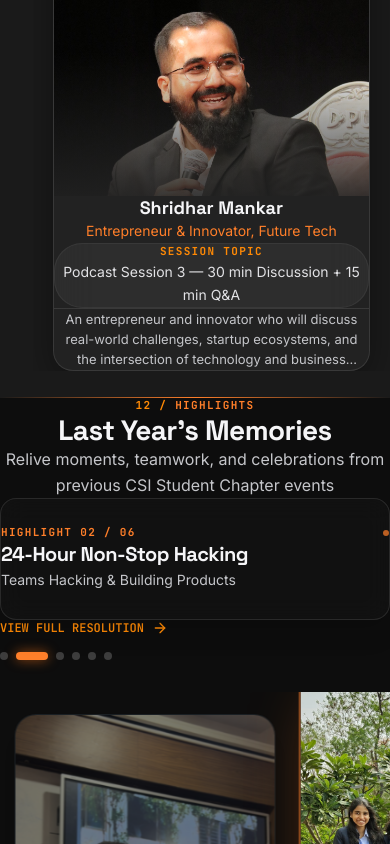
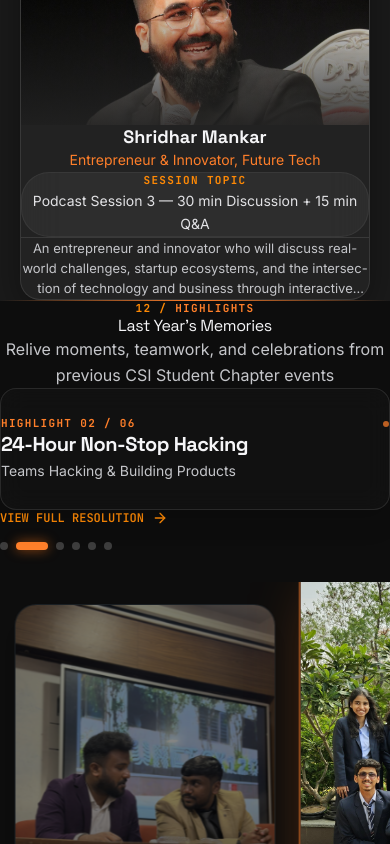
Before and after one commit to HarshalAndhale9657/Hack-The-Cube, a Next.js app: page / in a window 390 px wide. Shown: the part 3130-3974 px from the top of the page. Built offline with nearby package versions, Linux system fonts and the light colour scheme.

Commit message:
feat: inject modular plug-and-play animations for prize pool text and cards

```diff
--- a/src/app/page.tsx
+++ b/src/app/page.tsx
@@ -36,7 +36,7 @@ export default function SinglePageHome() {
       </section>
 
       <GradientDivider />
-      <div style={{ marginLeft: "8.5%" }}>
+
       {/* 04. Learn & Engage — Technical Talk Show & Keynotes */}
       <SectionContainer id="speakers">
         <SectionHeading
@@ -44,17 +44,17 @@ export default function SinglePageHome() {
           overline="Learn & Engage"
           title="Interactive Podcast Sessions & Speakers"
           subtitle="3 industry professionals in podcast-style discussions (30 min each + 15 min Q&A) — questions sourced from registered participants"
-        /><br></br>
+        />
         <SpeakerGrid speakers={speakers} />
       </SectionContainer>
-      </div><br></br>
+
       <GradientDivider />
 
       {/* 12. Highlights — Last Year's Memories (Self-contained Sticky Scroll Section) */}
       <GalleryGrid />
 
       <GradientDivider />
-      <div style={{ marginLeft: "8.5%" }}>
+
       {/* 02. Understand — About the Hackathon */}
       <SectionContainer id="about">
         <SectionHeading
@@ -62,29 +62,26 @@ export default function SinglePageHome() {
           overline="Understand"
           title="About the Hackathon"
           subtitle="Discover the mission, vision, and objectives behind Hack the Cube 2026"
-        /><br></br>
+        />
         <EventInfoBlock />
       </SectionContainer>
-      </div><br></br>
+
       <GradientDivider />
 
       {/* 03. Explore Tracks — Industry Innovation Domains */}
-      <div style={{ marginLeft: "9%" }}>
       <SectionContainer id="tracks">
         <SectionHeading
           number="03"
           overline="Explore Tracks"
           title="Industry Innovation Domains"
           subtitle="Swipe through our specialized challenge tracks engineered for maximum impact"
-        /><br></br>
+        />
         <IndustryCarousel />
       </SectionContainer>
-      </div><br></br>
 
       <GradientDivider />
 
       {/* 05. Schedule — 24-Hour Event Itinerary */}
-      <div style={{ marginLeft: "8.5%" }}>
       <SectionContainer id="timeline">
         <SectionHeading
           number="05"
@@ -94,27 +91,24 @@ export default function SinglePageHome() {
         />
         <TimelineRail events={timelineEvents} />
       </SectionContainer>
-      </div><br></br>
 
       <GradientDivider />
 
       {/* 06. Rewards & Perks — ₹1,50,000 Prize Pool */}
-      <div style={{ marginLeft: "8.5%" }}>
       <SectionContainer id="prizes">
         <SectionHeading
           number="06"
           overline="Rewards & Perks"
           title="₹1,50,000 Prize Pool"
+          titleClassName="animate-shimmer"
           subtitle="3 Track Winners (₹35,000 each) + 3 Runners-Up (₹15,000 each) + 2 Special Recognition Awards with exclusive goodies"
-        /><br></br>
+        />
         <PrizePodium prizePool={prizePool} />
       </SectionContainer>
-      </div><br></br>
 
       <GradientDivider />
 
       {/* 07. Challenges — Problem Statements */}
-      <div style={{ marginLeft: "8.5%" }}>
       <SectionContainer id="problems">
         <SectionHeading
           number="07"
@@ -124,35 +118,30 @@ export default function SinglePageHome() {
         />
         <ProblemStatementsBlock />
       </SectionContainer>
-      </div><br></br>
 
       <GradientDivider />
 
       {/* 08. Partnership — Backed by Industry Leaders */}
-      <br></br>
-      <div style={{ marginLeft: "8.5%" }}>
       <SectionContainer id="sponsors">
         <SectionHeading
           number="08"
           overline="Partnership"
           title="Backed by Industry Leaders"
           subtitle="Our sponsors powering Hack the Cube 2026"
-        /><br></br>
+        />
         <SponsorGrid />
       </SectionContainer>
-      </div><br></br>
 
       <GradientDivider />
 
       {/* 09. Organizers — Meet the Team */}
-      <div style={{ marginLeft: "8.5%" }}>
       <SectionContainer id="team">
         <SectionHeading
           number="09"
           overline="Organizers"
           title="Meet the Team"
           subtitle="The student leads and faculty advisors behind CSI Student Chapter's flagship hackathon"
-        /><br></br>
+        />
         <div className="w-full space-y-12">
           <div>
             <h3 className="text-overline text-orange-500 mb-6 text-center font-mono">Core Organizers</h3>
@@ -167,42 +156,37 @@ export default function SinglePageHome() {
             <TeamGrid members={teamMembers} category="student-coordinator" />
           </div>
         </div>
-      </SectionContainer></div>
+      </SectionContainer>
 
       <GradientDivider />
 
       {/* 10. Institutional Guidance — College Leadership */}
-      <div style={{ marginLeft: "8.5%" }}>
       <SectionContainer id="leadership">
         <SectionHeading
           number="10"
           overline="Institutional Guidance"
           title="College Leadership"
           subtitle="Messages of encouragement from our Director and Head of Department"
-        /><br></br>
+        />
         <LeadershipGrid members={leadershipMembers} />
       </SectionContainer>
-      </div><br></br>
 
       <GradientDivider />
 
       {/* 11. Location & Facilities — Venue & Logistics */}
-      <div style={{ marginLeft: "8.5%" }}>
       <SectionContainer id="venue">
         <SectionHeading
           number="11"
           overline="Location & Facilities"
           title="Venue & Logistics"
           subtitle="Campus address, inauguration auditorium, 24/7 computing facility, and WiFi details"
-        /><br></br>
+        />
         <VenueBlock />
       </SectionContainer>
-      </div><br></br>
 
       <GradientDivider />
 
       {/* 13. Answers — Frequently Asked Questions */}
-      <div style={{ marginLeft: "8.5%" }}>
       <SectionContainer id="faq">
         <SectionHeading
           number="13"
@@ -212,13 +196,10 @@ export default function SinglePageHome() {
         />
         <FAQAccordion faqs={faqs} />
       </SectionContainer>
-      </div><br></br>
 
       <GradientDivider />
 
       {/* Final CTA Section */}
-      <br></br>
-      <div style={{ marginLeft: "8.5%" }}>
       <SectionContainer id="register">
         <ScrollReveal>
           <div className="text-center py-8">
@@ -242,7 +223,6 @@ export default function SinglePageHome() {
           </div>
         </ScrollReveal>
       </SectionContainer>
-      </div><br></br>
     </>
   );
 }
--- a/src/components/blocks/prize-podium.tsx
+++ b/src/components/blocks/prize-podium.tsx
@@ -33,16 +33,16 @@ export function PrizePodium({ prizePool }: PrizePodiumProps) {
   const specialAwards = prizePool.tiers.slice(3);
 
   return (
-    <div className="w-full space-y-16 pt-4">
+    <div className="w-full space-y-16 pt-4" style={{ display: "flex", flexDirection: "column", gap: "4rem", overflow: "hidden" }}>
       {/* Total Pool Counter Header */}
       <ScrollReveal>
-        <div className="text-center bg-white/5 p-6 sm:p-8 rounded-3xl border border-white/10 max-w-2xl mx-auto space-y-2" style={{ marginLeft: "22%" }}>
+        <div className="text-center bg-white/5 p-6 sm:p-8 rounded-3xl border border-white/10 max-w-2xl mx-auto space-y-2">
           <span className="text-overline text-orange-500 font-mono tracking-widest block">Total Prize Pool</span>
-          <div className="text-display-xl text-orange-500 font-display">
+          <div className="text-display-xl text-orange-500 font-display animate-shimmer">
             <Counter value={300000} prefix="₹" suffix="+" />
           </div>
           <p className="text-body text-gray-300 font-medium">in cash prizes, internships, incubation & perks</p>
-        </div><br></br><br></br>
+        </div>
       </ScrollReveal>
 
       {/* Top 3 — Podium Layout */}
@@ -55,7 +55,7 @@ export function PrizePodium({ prizePool }: PrizePodiumProps) {
               <GlassCard
                 glow={style.glow}
                 className={cn(
-                  "p-7 sm:p-8 text-center h-full flex flex-col justify-between space-y-6 border-white/10 transition-all duration-300",
+                  "p-7 sm:p-8 text-center h-full flex flex-col justify-between space-y-6 border-white/10 transition-all duration-300 hover-float",
                   i === 0 && "border-2 border-orange-500 bg-orange-500/10 shadow-2xl glow-orange md:scale-105 md:-translate-y-3 ring-1 ring-orange-500/50 p-8 sm:p-9 relative z-10"
                 )}
               >
@@ -91,7 +91,7 @@ export function PrizePodium({ prizePool }: PrizePodiumProps) {
             </ScrollReveal>
           );
         })}
-      </div><br></br>
+      </div>
 
       {/* Special Awards */}
       {specialAwards.length > 0 && (
@@ -99,13 +99,13 @@ export function PrizePodium({ prizePool }: PrizePodiumProps) {
           <h3 className="text-heading-1 text-gray-050 text-center font-display flex items-center justify-center gap-2">
             <Award size={24} className="text-orange-500" />
             Special Category Awards
-          </h3><br></br>
+          </h3>
           <StaggerContainer className="grid sm:grid-cols-2 lg:grid-cols-3 gap-6">
             {specialAwards.map((tier) => {
               const IconComp = prizeIconMap[tier.icon || ""] || Award;
               return (
                 <StaggerItem key={tier.id}>
-                  <GlassCard className="p-6 sm:p-8 h-full flex flex-col justify-between space-y-5 border-white/10">
+                  <GlassCard className="p-6 sm:p-8 h-full flex flex-col justify-between space-y-5 border-white/10 hover-float">
                     <div className="space-y-4 flex flex-col items-center text-center">
                       <div className="flex flex-col items-center gap-3">
                         <span className="p-2.5 rounded-xl bg-orange-500/10 border border-orange-500/20 text-orange-400 flex items-center justify-center shrink-0">
@@ -135,7 +135,7 @@ export function PrizePodium({ prizePool }: PrizePodiumProps) {
         </div>
       )}
 
-      <br></br>
+
 
       {/* General Perks for All Participants */}
       <ScrollReveal>
--- a/src/components/shared/section-heading.tsx
+++ b/src/components/shared/section-heading.tsx
@@ -7,6 +7,7 @@ interface SectionHeadingProps {
   subtitle?: string;
   align?: "left" | "center";
   className?: string;
+  titleClassName?: string;
 }
 
 export function SectionHeading({
@@ -16,6 +17,7 @@ export function SectionHeading({
   subtitle,
   align = "center",
   className,
+  titleClassName,
 }: SectionHeadingProps) {
   return (
     <div
@@ -32,7 +34,7 @@ export function SectionHeading({
           {overline}
         </span>
       )}
-      <h2 className="text-display-lg text-gray-050 font-display tracking-tight relative z-10 leading-tight">
+      <h2 className={cn("text-display-lg text-gray-050 font-display tracking-tight relative z-10 leading-tight", titleClassName)}>
         {title}
       </h2>
       {subtitle && (
--- a/src/globals.css
+++ b/src/globals.css
@@ -688,6 +688,123 @@ form .space-y-4 > * + * {
 }
 
 /* ============================================
+   MICRO-UI POLISH & COMPONENT ALIGNMENT (FINAL PASS)
+   ============================================ */
+
+/* 1. Hero 3D Cube Positioning */
+#hero .lg\:col-span-5 {
+  position: absolute !important;
+  top: 10% !important;
+  right: 5% !important;
+  width: 45% !important;
+  max-width: 500px !important;
+  z-index: 1 !important;
+  margin: 0 !important;
+}
+#hero .lg\:col-span-7 {
+  position: relative !important;
+  z-index: 10 !important;
+}
+
+/* 2. Unmute Button (Icon Only) */
+#video button {
+  width: 48px !important;
+  height: 48px !important;
+  border-radius: 50% !important;
+  padding: 0 !important;
+  display: flex !important;
+  justify-content: center !important;
+  align-items: center !important;
+}
+#video button span {
+  font-size: 0 !important;
+  display: none !important;
+}
+
+/* 3. Venue "WiFi" & "Emergency" Boxes */
+#venue .bg-white\/5.p-3.rounded-xl {
+  background: rgba(255,255,255,0.03) !important;
+  border: 1px solid rgba(255,255,255,0.08) !important;
+  border-radius: 12px !important;
+  padding: 16px !important;
+  margin-top: 12px !important;
+  width: 100% !important;
+  box-sizing: border-box !important;
+}
+
+/* 4. Center the "Auditorium" Card */
+#venue .max-w-3xl.mx-auto {
+  grid-column: 1 / -1 !important;
+  margin: 0 auto !important;
+  width: 100% !important;
+  max-width: 900px !important;
+}
+
+/* 5. FAQ Search Bar Alignment */
+#faq .relative.max-w-md.mx-auto {
+  width: 100% !important;
+  max-width: 800px !important;
+  margin: 0 auto 32px auto !important;
+}
+#faq .relative.max-w-md.mx-auto input {
+  padding: 14px 24px !important;
+  border-radius: 12px !important;
+  display: block !important;
+}
+
+/* 6. FAQ Accordion Bloat */
+#faq .glass-panel {
+  max-width: 800px !important;
+  margin: 0 auto 12px auto !important;
+  border-radius: 12px !important;
+  min-height: auto !important;
+  height: auto !important;
+  padding: 0 !important;
+  display: flex !important;
+  flex-direction: column !important;
+  align-items: stretch !important;
+}
+#faq .glass-panel > button {
+  padding: 16px 24px !important;
+  min-height: auto !important;
+  height: auto !important;
+  display: flex !important;
+  align-items: center !important;
+}
+
+/* ============================================
+   PRIZE POOL MODULAR ANIMATIONS (PLUG-AND-PLAY)
+   ============================================ */
+
+@keyframes shimmer {
+  0% {
+    background-position: -200% center;
+  }
+  100% {
+    background-position: 200% center;
+  }
+}
+
+.animate-shimmer {
+  background: linear-gradient(90deg, #f97316 0%, #fbbf24 40%, #fffbeb 50%, #fbbf24 60%, #f97316 100%);
+  background-size: 200% auto;
+  color: transparent !important;
+  -webkit-background-clip: text;
+  background-clip: text;
+  animation: shimmer 4s linear infinite;
+}
+
+.hover-float {
+  transition: transform 0.4s cubic-bezier(0.25, 0.8, 0.25, 1), box-shadow 0.4s cubic-bezier(0.25, 0.8, 0.25, 1) !important;
+}
+
+.hover-float:hover {
+  transform: translateY(-6px) !important;
+  box-shadow: 0 12px 30px rgba(249, 115, 22, 0.15) !important;
+  border-color: rgba(249, 115, 22, 0.4) !important;
+}
+
+/* ============================================
    Reduced Motion — WCAG Requirement
    ============================================ */
 @media (prefers-reduced-motion: reduce) {
```
